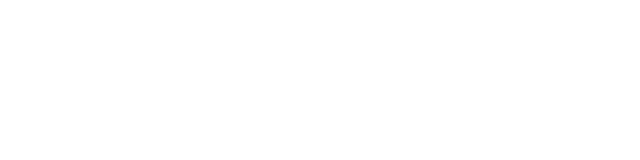
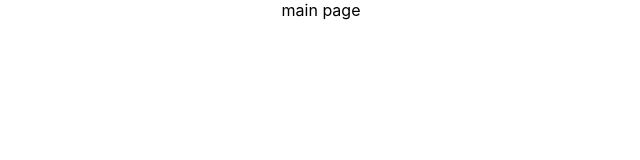
Before and after one commit to ypablo/system-operator-database, a React (Create React App) app: page / in a window 1280 px wide. Shown: the top 160 px of the page, without its empty margins (319-959 px from the left). Built offline with nearby package versions, Linux system fonts and the light colour scheme.

Commit message:
add router

```diff
--- a/package.json
+++ b/package.json
@@ -8,6 +8,7 @@
     "@testing-library/user-event": "^7.2.1",
     "react": "^16.13.1",
     "react-dom": "^16.13.1",
+    "react-router-dom": "^5.2.0",
     "react-scripts": "3.4.1"
   },
   "scripts": {
--- a/src/App.js
+++ b/src/App.js
@@ -5,7 +5,7 @@
 function App() {
   return (
     <div className="App">
-
+       main page
     </div>
   );
 }
```
Also changed, not shown: src/components/Footer/footer.js (added, +11 -0 lines), src/components/Footer/footer.css (added), src/components/Main/main.css (added), src/components/Main/main.js (added), src/components/Menu/menu.css (added), src/components/Menu/menu.js (added), 1 other file (tests, documents, lock files or other folders).
